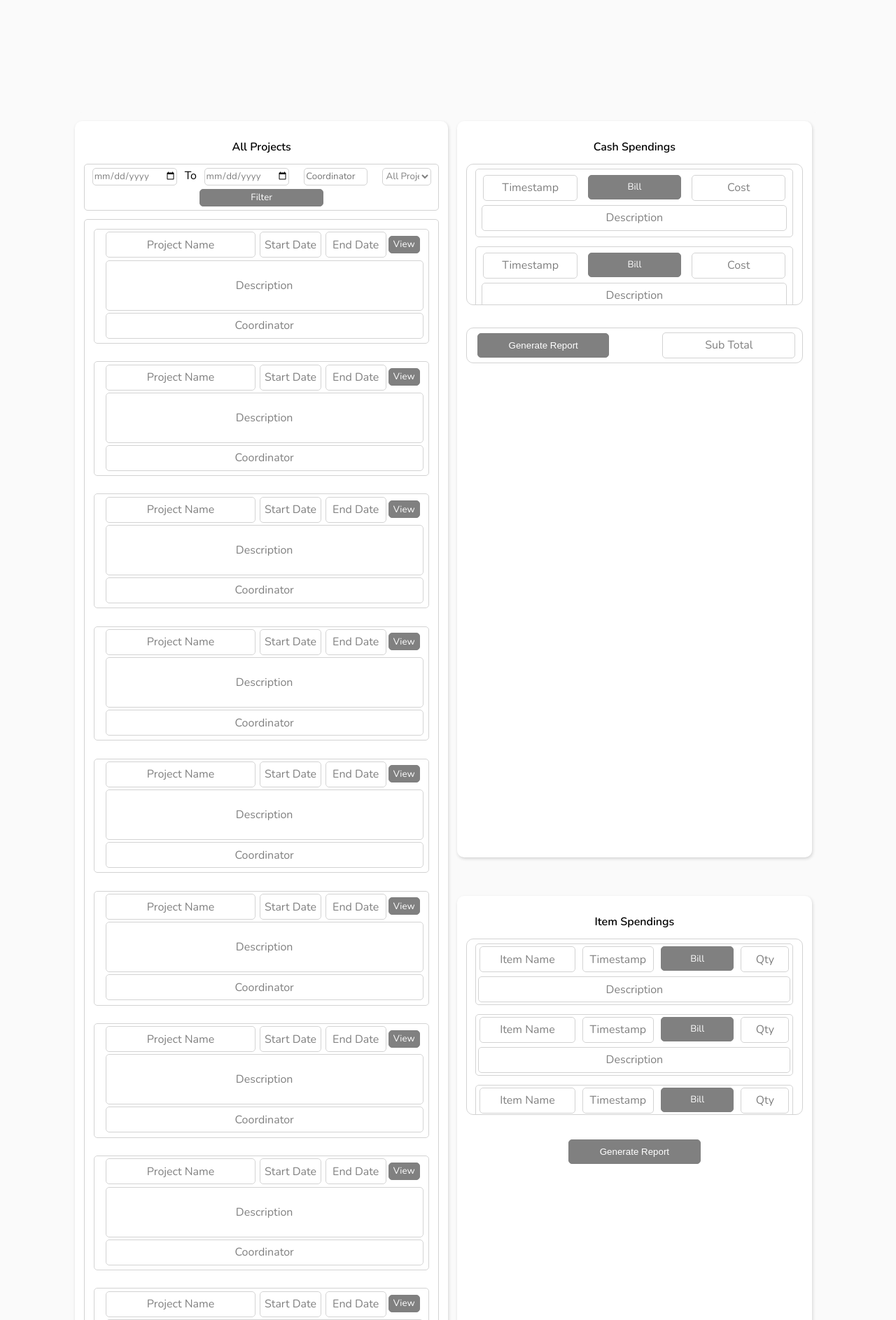
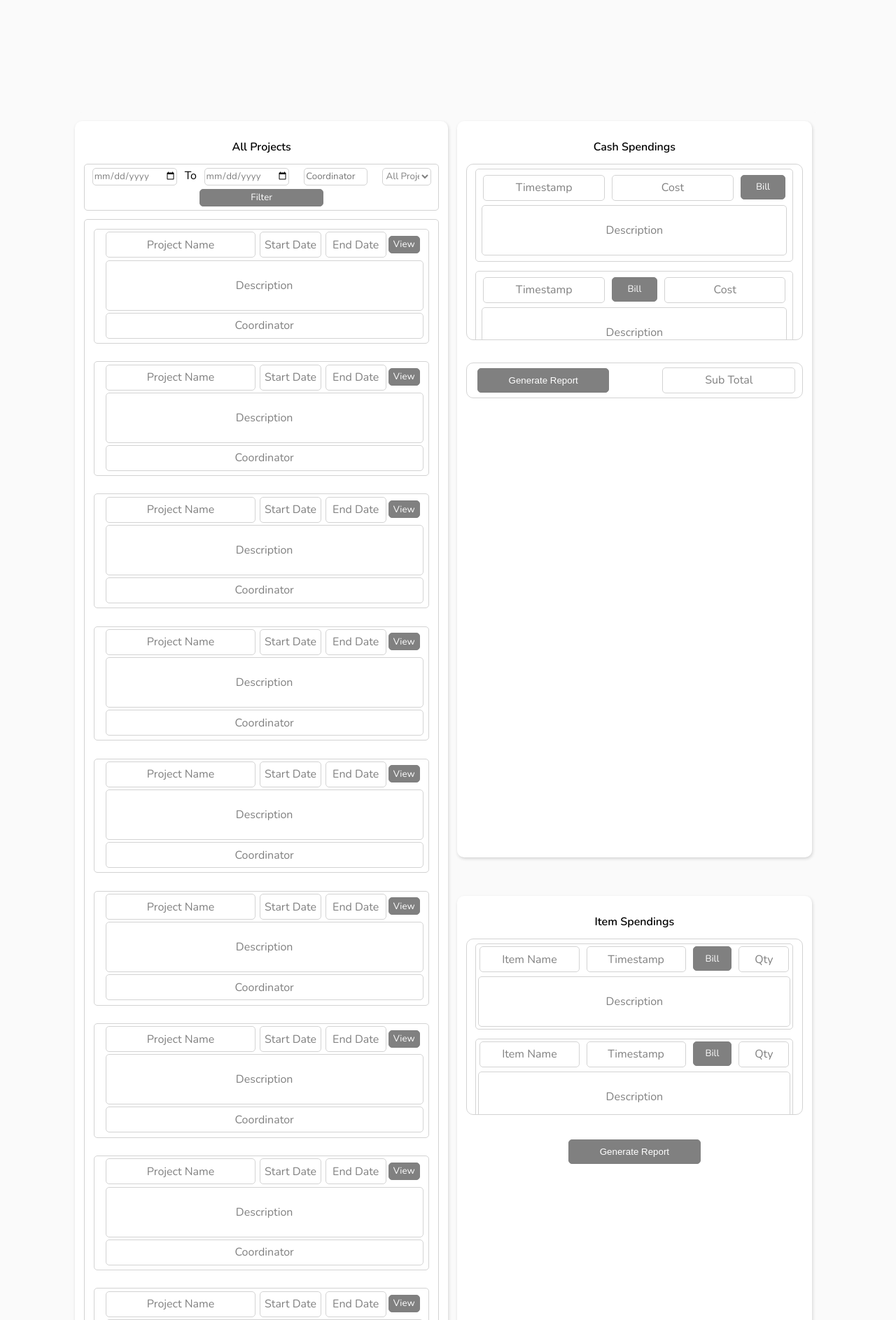
Before and after one commit to IsuruVihan/UCSC_Alumni_Diaries, a PHP site: page /admin-project-spendings.php in a window 1280 px wide. Shown: the part 305-2191 px from the top of the page at 70% size. Run offline with PHP 8.4, Linux system fonts and the light colour scheme; some libraries are stand-ins or nearby versions.

Commit message:
button fix

```diff
--- a/assets/styles/project-spendings.css
+++ b/assets/styles/project-spendings.css
@@ -35,7 +35,7 @@
     border-radius: 10px;
     margin:  0.8em 0;
     grid-area: all-project;
-    height: 89%;
+    height: 100%;
 
 }
 .scroll-box1{
@@ -63,7 +63,7 @@
     border-radius: 10px;
     margin: 0.8em;
     grid-area:item-spending;
-    height: 80%;
+    height: 100%;
 }
 .filter-box{
     border: 1px solid lightgray;
@@ -224,7 +224,7 @@
     border-radius: 10px;
     margin-top: 0.8em;
     overflow-y: scroll;
-    height: 200px;
+    height: 250px;
     grid-area: detail;
 }
 .cash-spendings-row2{
@@ -278,19 +278,19 @@
     margin:0.4em 0.8em;
 }
 .cash-spend-description{
-    height: 35px;
+    height: 70px;
     margin: 3px;
     text-align: center;
 }
 .timestamp,.cost{
     margin: 3px 5px;
-    width: 30%;
+    width: 40%;
     height: 35px;
     text-align: center;
 }
 .bill-attach{
     margin: 3px 5px;
-    width: 30%;
+    width: 15%;
     height: 35px;
     text-align: center;
     background: gray;
--- a/pages/admin-project-spendings.php
+++ b/pages/admin-project-spendings.php
@@ -163,8 +163,9 @@
                 <div class='spend-detail-flex'>
                   <div class='spend-detail'>
                     <div class='details-field timestamp'>Timestamp</div>
+                    <div class='details-field cost'>Cost</div>
                     <button class='btn bill-attach'>Bill </button>
-                    <div class='details-field cost'>Cost</div>
+
                   </div>
                   <div class='cash-spend-description details-field '>Description</div>
                 </div>
```
